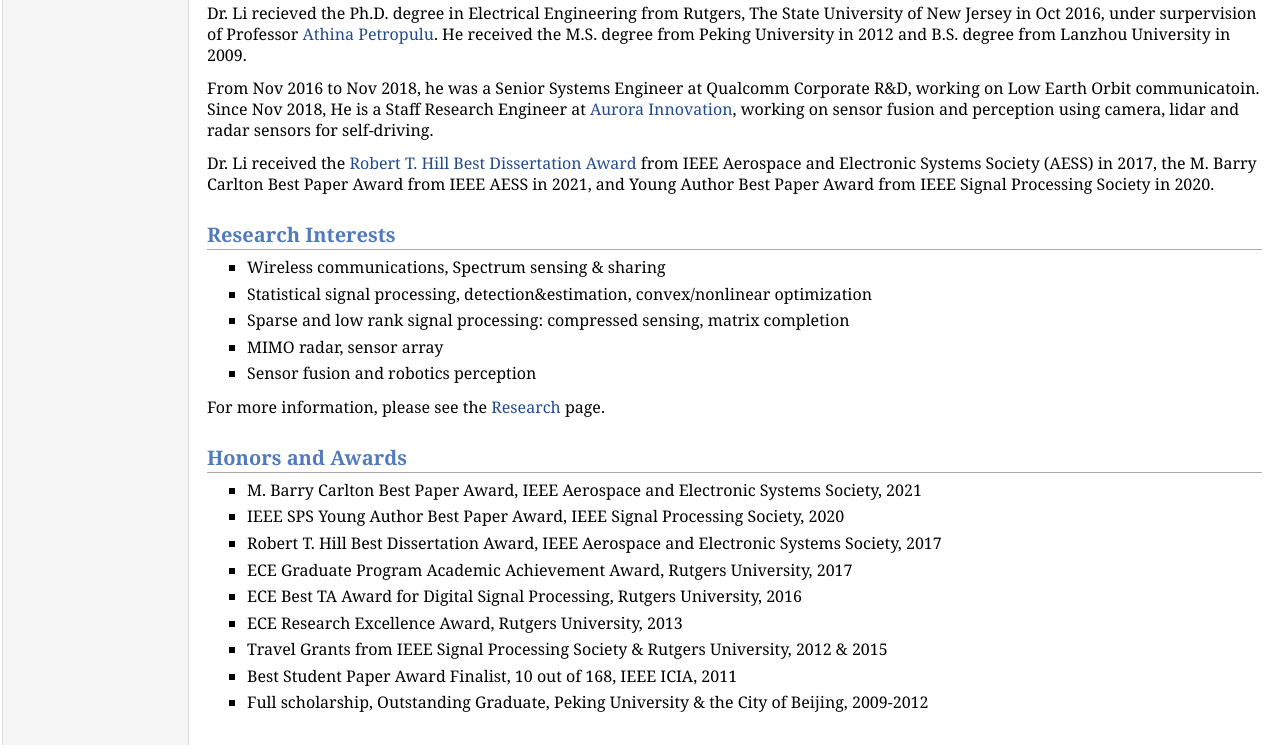
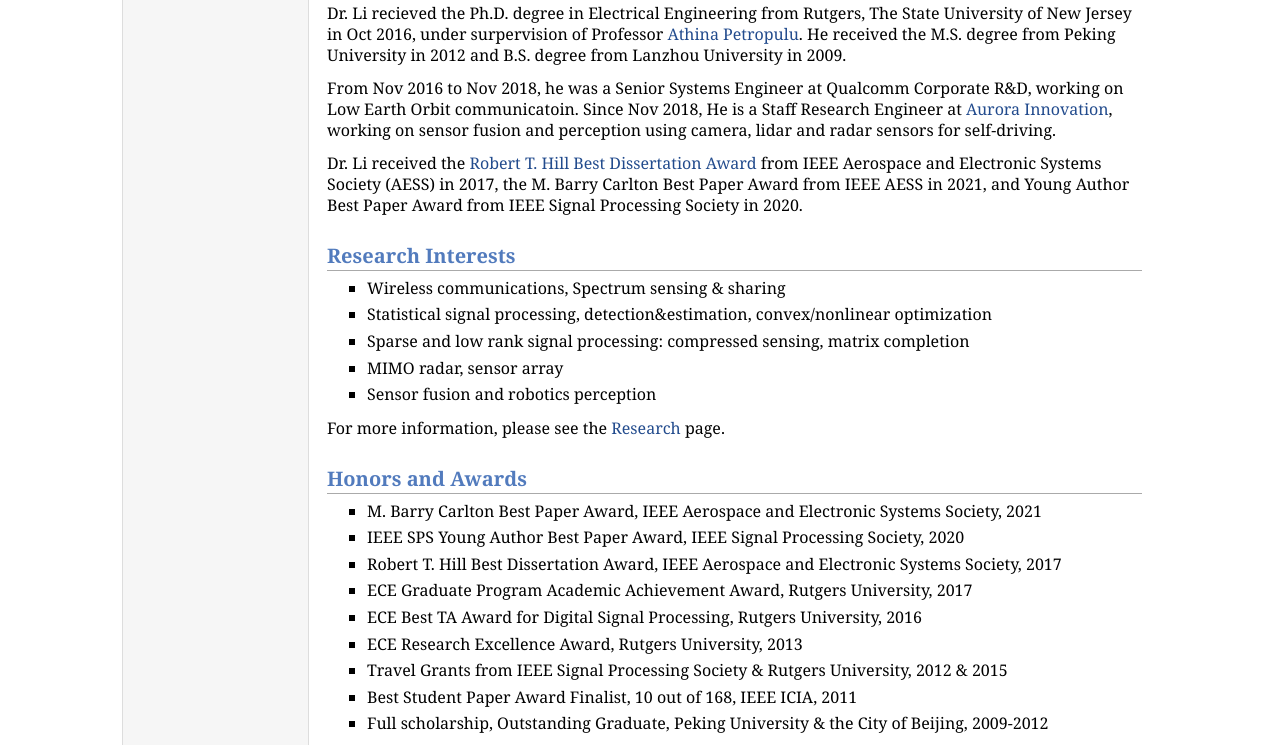
Before and after one commit to liborutgers12/liborutgers12.github.io, a plain HTML site: page index.html in a window 1280 px wide. Shown: the part 269-1014 px from the top of the page. Drawn offline with Linux system fonts and the light colour scheme.

Commit message:
Add files via upload

```diff
--- a/jemdoc.css
+++ b/jemdoc.css
@@ -10,7 +10,9 @@ body {
 	background: white;
 	font-family: Georgia, serif;
 	padding-bottom: 8px;
-	margin: 0;
+	max-width: 65em;
+	margin: 0 auto;
+	height: 100%
 }
 
 #layout-menu {
```
